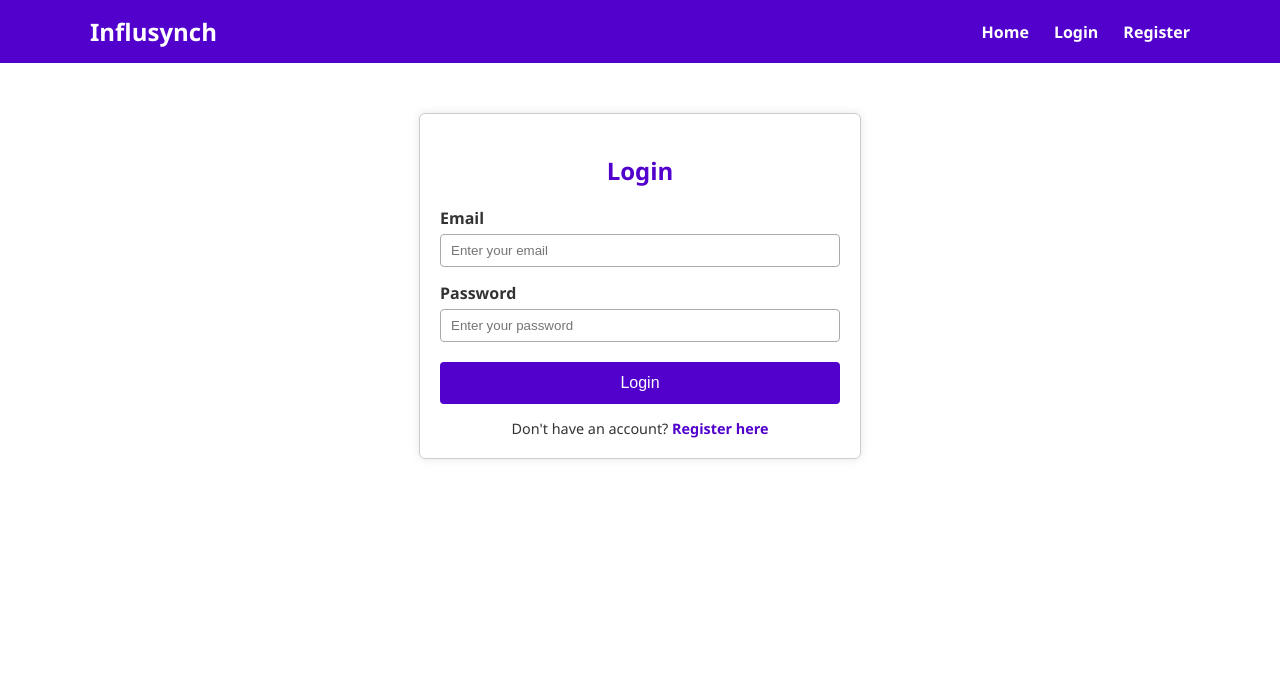
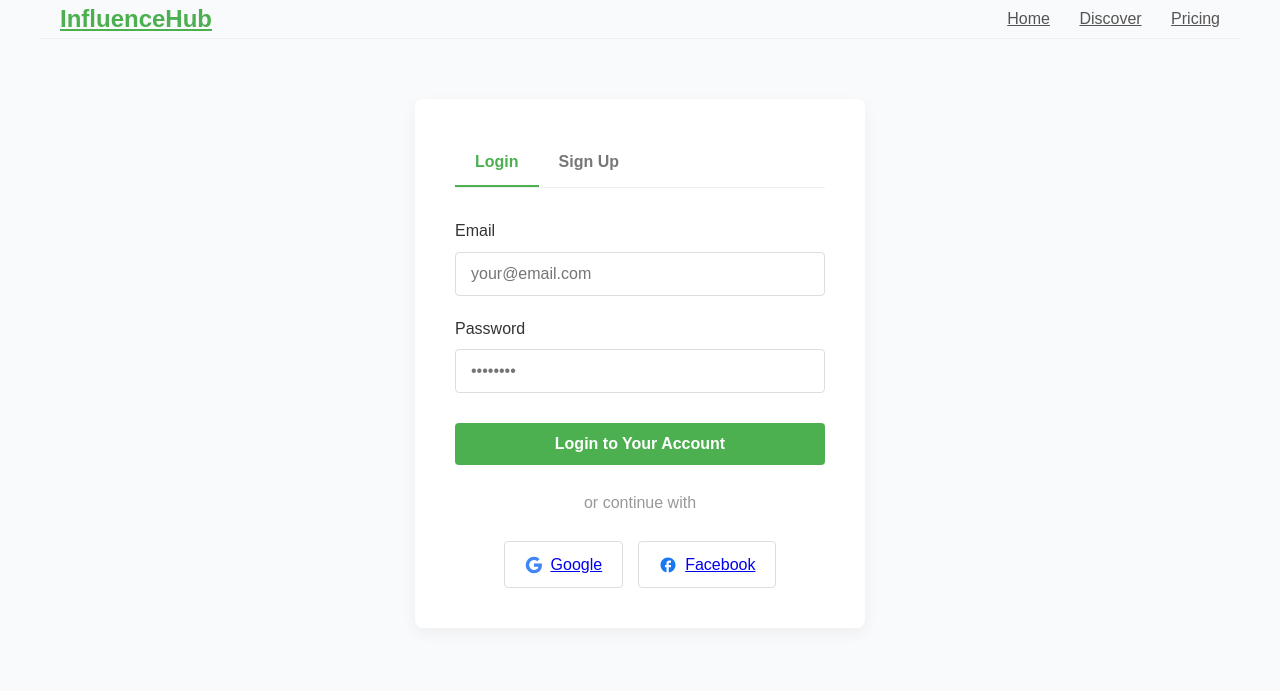
Before and after one commit to kalpaiexpert/influsynch-website, a plain HTML site: page login.html in a window 1280 px wide. Drawn offline with Linux system fonts and the light colour scheme.

Commit message:
Update login.html

```diff
--- a/login.html
+++ b/login.html
@@ -1,218 +1,204 @@
 <!DOCTYPE html>
 <html lang="en">
 <head>
-  <meta charset="UTF-8" />
-  <meta name="viewport" content="width=device-width, initial-scale=1" />
-  <title>Login - Influsynch</title>
+    <meta charset="UTF-8">
+    <meta name="viewport" content="width=device-width, initial-scale=1.0">
+    <title>Login | InfluenceHub</title>
     <style>
-    body {
+        /* === GLOBAL STYLES === */
+        * {
             margin: 0;
-      font-family: 'Segoe UI', Tahoma, Geneva, Verdana, sans-serif;
-      background-color: #ffffff;
-      color: #333;
+            padding: 0;
+            box-sizing: border-box;
+            font-family: 'Arial', sans-serif;
         }
 
-    /* Navbar styles */
-    .navbar {
-      background-color: #5200cc;
-      color: white;
-      padding: 15px 20px;
-      position: sticky;
-      top: 0;
-      z-index: 999;
+        body {
+            background-color: #f9fafb;
+            color: #333;
+            line-height: 1.6;
         }
 
         .container {
-      max-width: 1100px;
+            max-width: 1200px;
             margin: 0 auto;
+            padding: 0 20px;
+        }
+
+        /* === NAVBAR === */
+        nav {
             display: flex;
+            justify-content: space-between;
             align-items: center;
-      justify-content: space-between;
+            padding: 20px 0;
+            border-bottom: 1px solid #eee;
         }
 
         .logo {
-      font-weight: 700;
-      font-size: 1.5em;
-      color: white;
-      text-decoration: none;
+            font-size: 24px;
+            font-weight: bold;
+            color: #4CAF50;
         }
 
-    .nav-links {
-      list-style: none;
-      display: flex;
-      gap: 25px;
-      margin: 0;
-      padding: 0;
+        .nav-links a {
+            margin-left: 25px;
+            color: #555;
+            font-weight: 500;
         }
 
-    .nav-links li a {
-      color: white;
-      text-decoration: none;
-      font-weight: 600;
-      transition: color 0.3s;
+        /* === LOGIN FORM === */
+        .auth-container {
+            display: flex;
+            justify-content: center;
+            padding: 60px 0;
         }
 
-    .nav-links li a:hover {
-      color: #bb99ff;
+        .auth-box {
+            background: white;
+            padding: 40px;
+            border-radius: 8px;
+            box-shadow: 0 5px 15px rgba(0,0,0,0.05);
+            width: 100%;
+            max-width: 450px;
         }
 
-    /* Mobile menu toggle button */
-    .nav-toggle {
-      display: none;
-      background: none;
-      border: none;
-      cursor: pointer;
+        .auth-tabs {
+            display: flex;
+            margin-bottom: 30px;
+            border-bottom: 1px solid #eee;
         }
 
-    .hamburger,
-    .hamburger::before,
-    .hamburger::after {
+        .auth-tab {
+            padding: 10px 20px;
+            cursor: pointer;
+            font-weight: 600;
+            color: #777;
+        }
+
+        .auth-tab.active {
+            color: #4CAF50;
+            border-bottom: 2px solid #4CAF50;
+        }
+
+        .form-group {
+            margin-bottom: 20px;
+        }
+
+        .form-group label {
             display: block;
-      background-color: white;
-      height: 3px;
-      width: 25px;
-      border-radius: 3px;
+            margin-bottom: 8px;
+            font-weight: 500;
+        }
+
+        .form-group input {
+            width: 100%;
+            padding: 12px 15px;
+            border: 1px solid #ddd;
+            border-radius: 4px;
+            font-size: 16px;
+        }
+
+        .auth-btn {
+            width: 100%;
+            padding: 12px;
+            background: #4CAF50;
+            color: white;
+            border: none;
+            border-radius: 4px;
+            font-size: 16px;
+            font-weight: 600;
+            cursor: pointer;
+            margin-top: 10px;
+        }
+
+        .auth-divider {
+            text-align: center;
+            margin: 25px 0;
+            color: #999;
             position: relative;
         }
 
-    .hamburger::before,
-    .hamburger::after {
+        .auth-divider::before {
             content: "";
             position: absolute;
+            top: 50%;
             left: 0;
+            right: 0;
+            height: 1px;
+            background: #eee;
+            z-index: -1;
         }
 
-    .hamburger::before {
-      top: -8px;
+        .auth-divider span {
+            background: white;
+            padding: 0 15px;
         }
 
-    .hamburger::after {
-      top: 8px;
+        .social-login {
+            display: flex;
+            justify-content: center;
+            gap: 15px;
         }
 
-    /* Responsive menu */
-    @media (max-width: 768px) {
-      .nav-links {
-        position: absolute;
-        top: 60px;
-        right: 0;
-        background-color: #5200cc;
-        flex-direction: column;
-        width: 100%;
-        max-height: 0;
-        overflow: hidden;
-        transition: max-height 0.3s ease;
-      }
-
-      .nav-links.open {
-        max-height: 300px; /* enough to show all links */
-      }
-
-      .nav-toggle {
-        display: block;
-      }
-    }
-
-    /* Login form styles */
-    main {
-      max-width: 400px;
-      margin: 50px auto;
-      padding: 20px;
-      border: 1px solid #ccc;
-      border-radius: 6px;
-      box-shadow: 0 0 10px rgba(0,0,0,0.1);
-    }
-
-    h2 {
-      text-align: center;
-      color: #5200cc;
-    }
-
-    label {
-      display: block;
-      margin: 15px 0 5px;
-      font-weight: 600;
-    }
-
-    input[type="email"],
-    input[type="password"] {
-      width: 100%;
-      padding: 8px 10px;
-      box-sizing: border-box;
-      border: 1px solid #aaa;
+        .social-btn {
+            padding: 10px 20px;
+            border: 1px solid #ddd;
             border-radius: 4px;
-    }
-
-    button {
-      background-color: #5200cc;
-      color: white;
-      border: none;
-      padding: 12px;
-      width: 100%;
-      margin-top: 20px;
-      font-size: 1em;
-      border-radius: 4px;
-      cursor: pointer;
-    }
-
-    button:hover {
-      background-color: #7b3fff;
-    }
-
-    .register-link {
-      margin-top: 15px;
-      text-align: center;
-      font-size: 0.9em;
-    }
-
-    .register-link a {
-      color: #5200cc;
-      text-decoration: none;
-      font-weight: 600;
-    }
-
-    .register-link a:hover {
-      text-decoration: underline;
+            display: flex;
+            align-items: center;
+            gap: 8px;
+            font-weight: 500;
         }
     </style>
 </head>
 <body>
-
-  <nav class="navbar">
-    <div class="container">
-      <a href="index.html" class="logo">Influsynch</a>
-      <ul class="nav-links">
-        <li><a href="index.html">Home</a></li>
-        <li><a href="login.html">Login</a></li>
-        <li><a href="register.html">Register</a></li>
-      </ul>
-      <button class="nav-toggle" aria-label="Toggle navigation">
-        <span class="hamburger"></span>
-      </button>
+    <!-- NAVBAR -->
+    <nav class="container">
+        <a href="index.html" class="logo">InfluenceHub</a>
+        <div class="nav-links">
+            <a href="index.html">Home</a>
+            <a href="discover.html">Discover</a>
+            <a href="pricing.html">Pricing</a>
         </div>
     </nav>
 
-  <main>
-    <h2>Login</h2>
+    <!-- LOGIN/SIGNUP FORM -->
+    <div class="auth-container">
+        <div class="auth-box">
+            <div class="auth-tabs">
+                <div class="auth-tab active">Login</div>
+                <div class="auth-tab">Sign Up</div>
+            </div>
+
             <form>
+                <div class="form-group">
                     <label for="email">Email</label>
-      <input id="email" type="email" placeholder="Enter your email" required />
+                    <input type="email" id="email" placeholder="your@email.com">
+                </div>
+
+                <div class="form-group">
                     <label for="password">Password</label>
-      <input id="password" type="password" placeholder="Enter your password" required />
-      <button type="submit">Login</button>
+                    <input type="password" id="password" placeholder="••••••••">
+                </div>
+
+                <button type="submit" class="auth-btn">Login to Your Account</button>
+
+                <div class="auth-divider">
+                    <span>or continue with</span>
+                </div>
+
+                <div class="social-login">
+                    <a href="#" class="social-btn">
+                        <svg width="18" height="18" viewBox="0 0 24 24" fill="#4285F4"><path d="M22.56 12.25c0-.78-.07-1.53-.2-2.25H12v4.26h5.92c-.26 1.37-1.04 2.53-2.21 3.31v2.77h3.57c2.08-1.92 3.28-4.74 3.28-8.09z"/><path d="M12 23c2.97 0 5.46-.98 7.28-2.66l-3.57-2.77c-.98.66-2.23 1.06-3.71 1.06-2.86 0-5.29-1.93-6.16-4.53H2.18v2.84C3.99 20.53 7.7 23 12 23z"/><path d="M5.84 14.09c-.22-.66-.35-1.36-.35-2.09s.13-1.43.35-2.09V7.07H2.18C1.43 8.55 1 10.22 1 12s.43 3.45 1.18 4.93l2.85-2.22.81-.62z"/><path d="M12 5.38c1.62 0 3.06.56 4.21 1.64l3.15-3.15C17.45 2.09 14.97 1 12 1 7.7 1 3.99 3.47 2.18 7.07l3.66 2.84c.87-2.6 3.3-4.53 6.16-4.53z"/></svg>
+                        Google
+                    </a>
+                    <a href="#" class="social-btn">
+                        <svg width="18" height="18" viewBox="0 0 24 24" fill="#1877F2"><path d="M22 12c0-5.52-4.48-10-10-10S2 6.48 2 12c0 4.84 3.44 8.87 8 9.8V15H8v-3h2V9.5C10 7.57 11.57 6 13.5 6H16v3h-2c-.55 0-1 .45-1 1v2h3v3h-3v6.95c5.05-.5 9-4.76 9-9.95z"/></svg>
+                        Facebook
+                    </a>
+                </div>
             </form>
-    <div class="register-link">
-      Don't have an account? <a href="register.html">Register here</a>
         </div>
-  </main>
-
-  <script>
-    const navToggle = document.querySelector('.nav-toggle');
-    const navLinks = document.querySelector('.nav-links');
-
-    navToggle.addEventListener('click', () => {
-      navLinks.classList.toggle('open');
-    });
-  </script>
+    </div>
 </body>
 </html>
```
Lines whose indentation alone changed are shown as unchanged.
